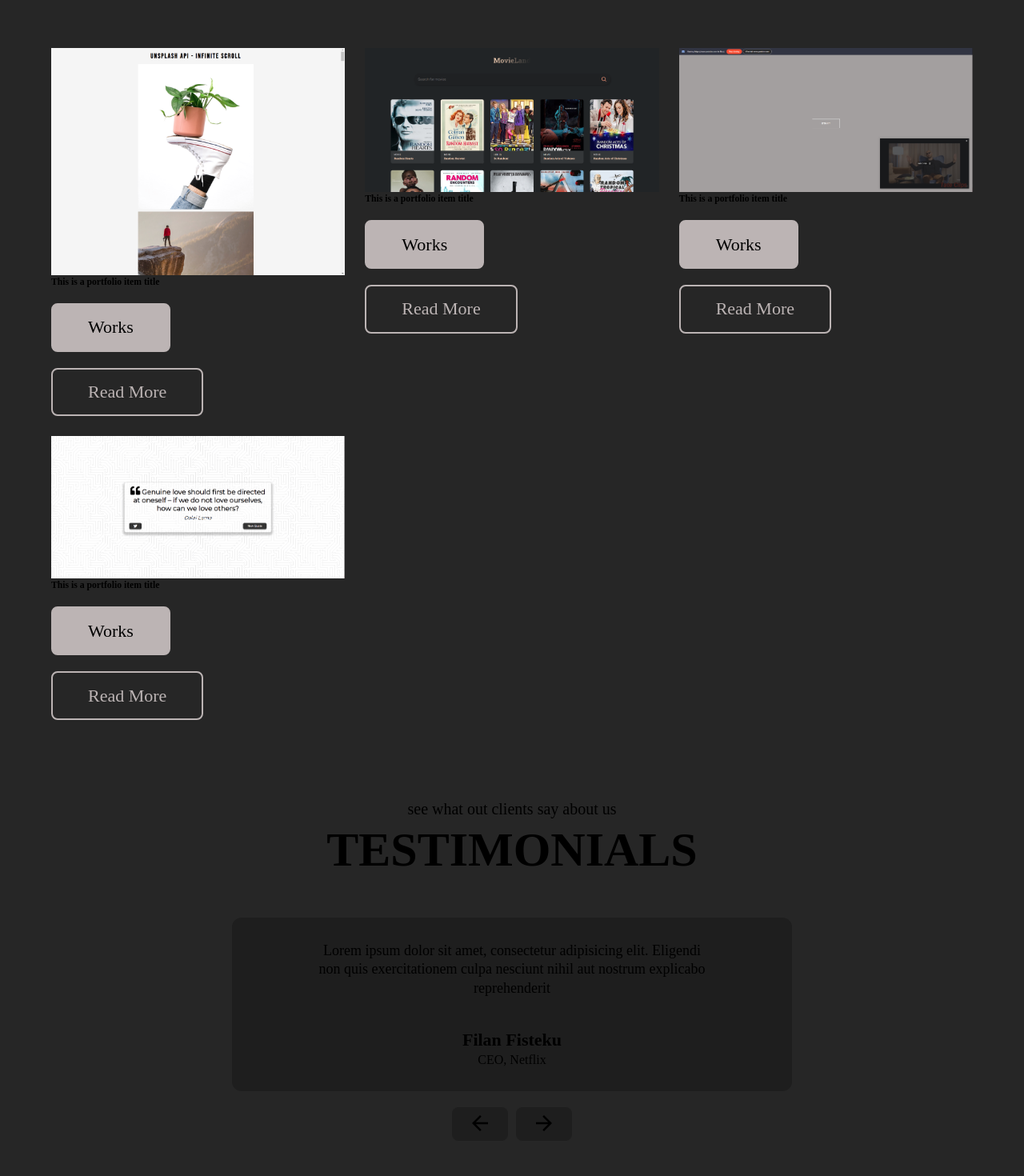
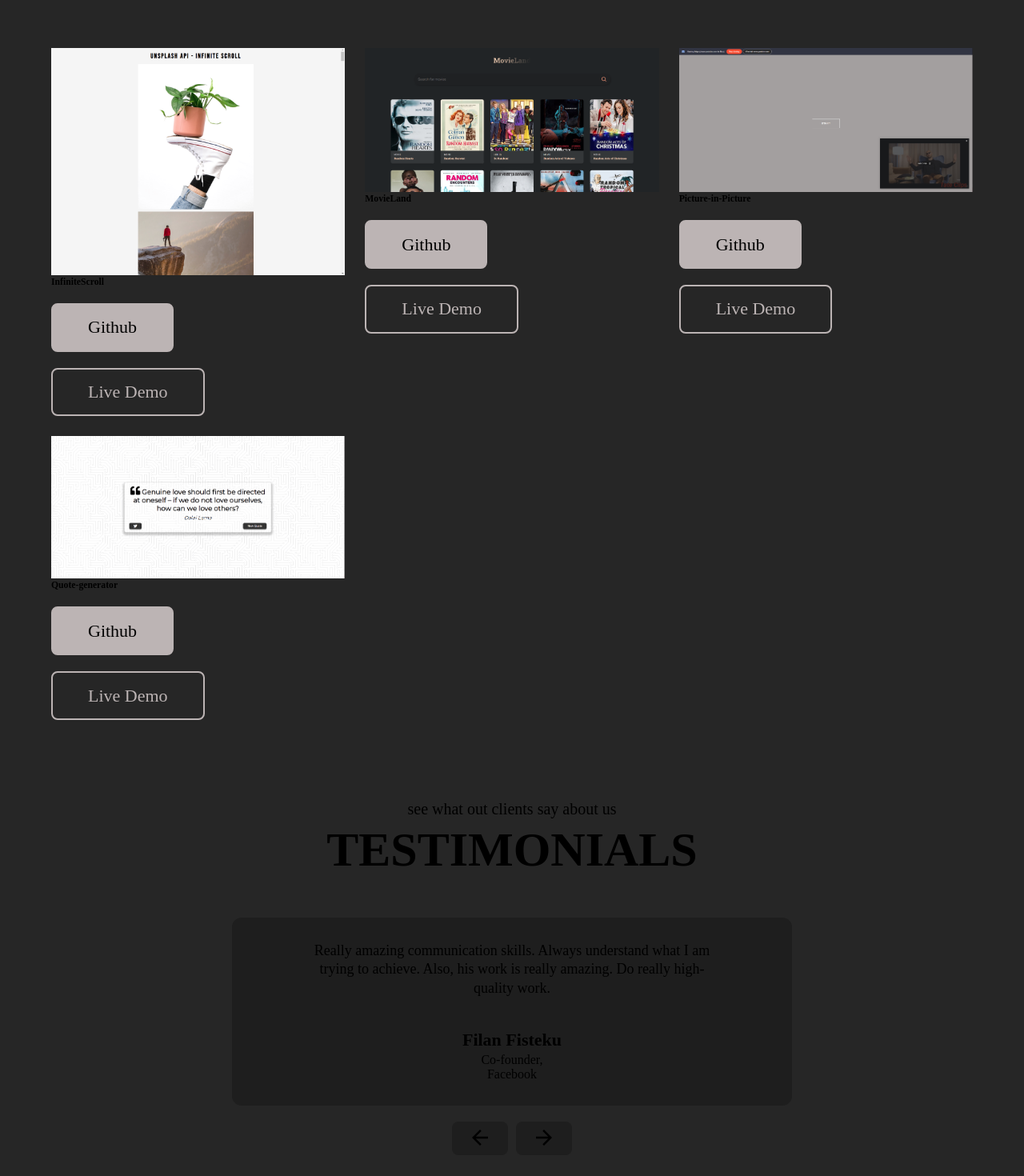
Before and after one commit to Lundrim23/Old-Portfolio, a React (Create React App) app: page / in a window 1280 px wide. Shown: the part 2298-3768 px from the top of the page at 80% size. Built offline with nearby package versions, Linux system fonts and the light colour scheme.

Commit message:
Added new Section

```diff
--- a/src/assets/data/testimonials.js
+++ b/src/assets/data/testimonials.js
@@ -1,23 +1,23 @@
 const testimonials = [
   {
     id: 1,
-    name: "Shaif Arfan",
+    name: "Syl Syla",
     title: "CEO",
-    org: "WEB CIFAR",
-    desc: "Ayan is a person of commitment. He is really good at what he is doing. I really like his work. Especially the unique point of view of designing.",
+    org: "Udemy",
+    desc: "Lundrim is a person of commitment. He is really good at what he is doing. I really like his work. Especially the unique point of view of designing.",
   },
   {
     id: 2,
-    name: "Fahim Elahe",
+    name: "Filan Fisteku",
     title: "Co-founder",
-    org: "Kreetive",
+    org: "Facebook",
     desc: "Really amazing communication skills. Always understand what I am trying to achieve. Also, his work is really amazing. Do really high-quality work.",
   },
   {
     id: 3,
-    name: "Sayed",
+    name: "Kreshniku",
     title: "Marketing Head",
-    org: "Eleven Dawn",
+    org: "Netflix",
     desc: "Really hard-working person. Deliver the work as promised. Planning to work more with this person.",
   },
 ];
--- a/src/components/TestimonialSection.js
+++ b/src/components/TestimonialSection.js
@@ -1,9 +1,10 @@
-import React from "react";
+import React, { useState } from "react";
 import SectionTittle from "./SectionTittle";
 import { CSSTransition, SwitchTransition } from "react-transition-group";
 import PText from "./PText";
 import styled from "styled-components";
 import { MdArrowBack, MdArrowForward } from "react-icons/md";
+import testimonials from "../assets/data/testimonials";
 
 const TestimonialsSectionStyles = styled.div`
   padding: 10rem 0;
@@ -51,13 +52,55 @@ const TestimonialsSectionStyles = styled.div`
       background-color: var(--deep-dark);
       padding: 0.5rem 2rem;
       border-radius: 8px;
-
       cursor: pointer;
     }
+  }
+
+  .fade-enter {
+    opacity: 0;
+    transform: scale(0.96);
+  }
+  .fade-emter-active {
+    opacity: 1;
+    transform: scale(1);
+    transition: 250ms ease-in;
+    transition-property: opacity, transform;
+  }
+
+  /*  */
+
+  .fade-exit {
+    opacity: 1;
+    transform: scale(1);
+  }
+  .fade-exit-active {
+    opacity: 0;
+    transform: scale(0.96);
+    transition: 250ms ease-in opacity;
+    transition-property: opacity, transform;
   }
 `;
 
 export default function TestimonialSection() {
+  const [activeIndex, setActiveIndex] = useState(1);
+  const activeSlide = testimonials[activeIndex];
+
+  function handleNext() {
+    if (activeIndex >= testimonials.length - 1) {
+      setActiveIndex(0);
+    } else {
+      setActiveIndex((oldIndex) => oldIndex + 1);
+    }
+  }
+
+  function handlePrev() {
+    if (activeIndex <= 0) {
+      setActiveIndex(testimonials.length - 1);
+    } else {
+      setActiveIndex((oldIndex) => oldIndex - 1);
+    }
+  }
+
   return (
     <TestimonialsSectionStyles>
       <div className="container">
@@ -66,27 +109,37 @@ export default function TestimonialSection() {
           subheading="see what out clients say about us"
         />
         <div className="testimonial__wrapper">
-          <SwitchTransition>
-            <CSSTransition>
+          <SwitchTransition component={null}>
+            <CSSTransition key={activeSlide.id} timeout={300} classNames="fade">
               <div className="testimonial__info">
                 <div className="testimonial__desc">
-                  <PText>
-                    Lorem ipsum dolor sit amet, consectetur adipisicing elit.
-                    Eligendi non quis exercitationem culpa nesciunt nihil aut
-                    nostrum explicabo reprehenderit
-                  </PText>
+                  <PText>{activeSlide.desc}</PText>
                 </div>
-                <h2 className="testimonial__name">Filan Fisteku</h2>
-                <p className="testimonial__title">CEO, Netflix</p>
+                <h2 className="testimonial__name">{activeSlide.name}</h2>
+                <p className="testimonial__title">
+                  {activeSlide.title}, <br></br> {activeSlide.org}
+                </p>
               </div>
             </CSSTransition>
           </SwitchTransition>
         </div>
         <div className="arrows">
-          <div className="prev">
+          <div
+            className="prev"
+            onClick={handlePrev}
+            role="button"
+            tabIndex={0}
+            onKeyDown={handlePrev}
+          >
             <MdArrowBack></MdArrowBack>
           </div>
-          <div className="prev">
+          <div
+            className="next"
+            onClick={handleNext}
+            role="button"
+            tabIndex={0}
+            onKeyDown={handleNext}
+          >
             <MdArrowForward></MdArrowForward>
           </div>
         </div>
--- a/src/portfolio/Portfolio.jsx
+++ b/src/portfolio/Portfolio.jsx
@@ -34,54 +34,63 @@ export default function Portfolio() {
           ></SectionTittle>
         </div>
 
+        {/*  */}
+        {/*Github link: https://github.com/Lundrim23/InfiniteScroll-UnsplashAPI
+          Live deme:https://62d40e3144bb7b5a68aad701--jolly-belekoy-b91829.netlify.app/  */}
+
         <div className="container portfolio__container">
           <article className="portfolio__item">
             <div className="portfolio__item-image">
               <img src={IMG1} alt=""></img>
             </div>
-            <h3>This is a portfolio item title</h3>
+            <h3>InfiniteScroll</h3>
             <div className="aboutSection__buttons">
-              <Button btnLink="/projects" btnText="Works"></Button>
-              <Button btnLink="/About" btnText="Read More" outline></Button>
+              <Button btnLink="/projects" btnText="Github"></Button>
+              <Button btnLink="/About" btnText="Live Demo" outline></Button>
             </div>
           </article>
 
           {/*  */}
+          {/*Github Link: https://github.com/Lundrim23/MovieLand
+          Live demo: Can't deploy 'api not working ???????????? */}
 
           <article className="portfolio__item">
             <div className="portfolio__item-image">
               <img src={IMG2} alt=""></img>
             </div>
-            <h3>This is a portfolio item title</h3>
+            <h3>MovieLand</h3>
             <div className="aboutSection__buttons">
-              <Button btnLink="/projects" btnText="Works"></Button>
-              <Button btnLink="/About" btnText="Read More" outline></Button>
+              <Button btnLink="/projects" btnText="Github"></Button>
+              <Button btnLink="/About" btnText="Live Demo" outline></Button>
             </div>
           </article>
 
           {/*  */}
+          {/*Github Link:https://github.com/Lundrim23/Picture-in-Picture
+          Live Demo: https://62d412bff459cd562e10d587--peppy-gelato-6d352c.netlify.app/  */}
 
           <article className="portfolio__item">
             <div className="portfolio__item-image">
               <img src={IMG3} alt=""></img>
             </div>
-            <h3>This is a portfolio item title</h3>
+            <h3>Picture-in-Picture</h3>
             <div className="aboutSection__buttons">
-              <Button btnLink="/projects" btnText="Works"></Button>
-              <Button btnLink="/About" btnText="Read More" outline></Button>
+              <Button btnLink="/projects" btnText="Github"></Button>
+              <Button btnLink="/About" btnText="Live Demo" outline></Button>
             </div>
           </article>
 
-          {/*  */}
+          {/*Github Link: https://github.com/Lundrim23/Quote-generator
+          Live Demo: https://62d413540eebee605b9d45e1--guileless-phoenix-dbabdd.netlify.app/  */}
 
           <article className="portfolio__item">
             <div className="portfolio__item-image">
               <img src={IMG4} alt=""></img>
             </div>
-            <h3>This is a portfolio item title</h3>
+            <h3>Quote-generator</h3>
             <div className="aboutSection__buttons">
-              <Button btnLink="/projects" btnText="Works"></Button>
-              <Button btnLink="/About" btnText="Read More" outline></Button>
+              <Button btnLink="/projects" btnText="Github"></Button>
+              <Button btnLink="/About" btnText="Live Demo" outline></Button>
             </div>
           </article>
         </div>
```
